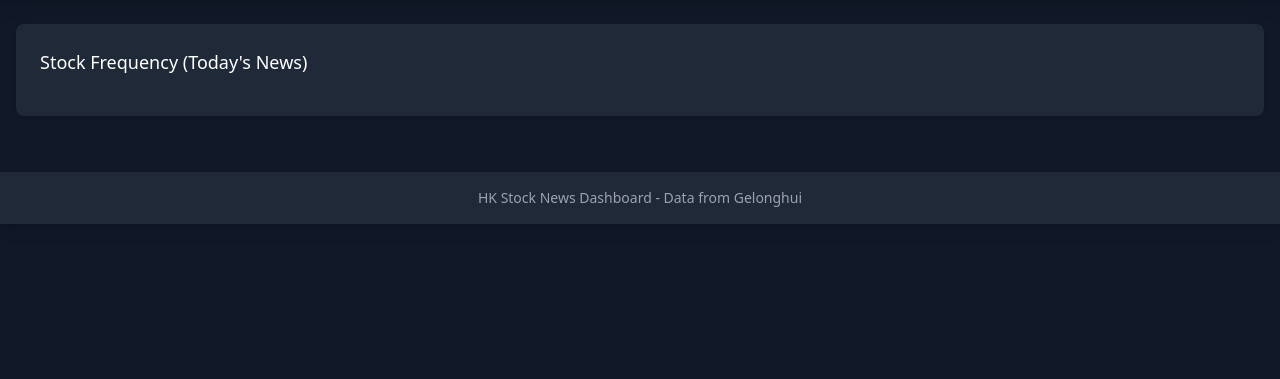
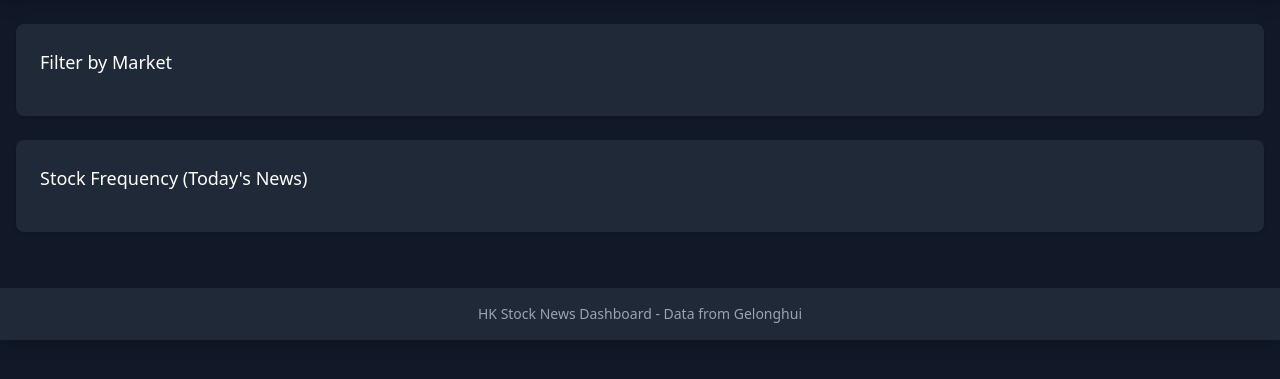
Before and after one commit to Antiant888/heatstock-webui, a FastAPI app: template templates/stocks.html in a window 1280 px wide. Shown: the part 60-439 px from the top of the page. Run offline with FastAPI, Linux system fonts and the light colour scheme; the template is opened without the code that fills it, so the values that code supplies are empty; some libraries are stand-ins or nearby versions.

Commit message:
Add market filter to Stock Frequency page
Backend (app.py):
- Pass available_markets and market_stock_data to stocks.html
- Each market has Top 50 stocks for today

Frontend (stocks.html):
- Add market filter checkboxes section
- Default: HK and US selected
- Real-time filtering when checkbox changes
- Combine stocks from selected markets
- Show Top 50 by frequency (Option C)
- Dark mode support for checkboxes

```diff
--- a/app.py
+++ b/app.py
@@ -169,13 +169,24 @@ async def news_page(request: Request):
 
 @app.get("/stocks", response_class=HTMLResponse)
 async def stocks_page(request: Request):
-    """Stock frequency analysis page - today's news only"""
+    """Stock frequency analysis page - today's news only with market filter"""
     session = get_session(engine)
     try:
-        # Get today's stock frequency only
+        # Get available markets
+        available_markets = get_available_markets(session)
+
+        # Get stock frequency by market for each available market (today only)
+        market_stock_data = {}
+        for market in available_markets:
+            market_stock_data[market] = get_stock_frequency_today_by_market(session, market, limit=50)
+
+        # Get today's stock frequency (all markets combined, top 50)
         stock_frequency = get_stock_frequency_today(session, limit=50)
+
         context = {
-            "stock_frequency_json": json.dumps(stock_frequency)
+            "stock_frequency_json": json.dumps(stock_frequency),
+            "available_markets_json": json.dumps(available_markets),
+            "market_stock_data_json": json.dumps(market_stock_data)
         }
 
         # Manually render template to bypass TemplateResponse issues
--- a/templates/stocks.html
+++ b/templates/stocks.html
@@ -2,6 +2,14 @@
 
 {% block content %}
 <div class="space-y-6">
+    <!-- Market Filter -->
+    <div class="bg-white dark:bg-gray-800 rounded-lg shadow p-6 transition-colors duration-300">
+        <h3 class="text-lg font-medium text-gray-900 dark:text-white mb-4">Filter by Market</h3>
+        <div id="marketCheckboxes" class="flex flex-wrap gap-3">
+            <!-- Checkboxes will be populated by JavaScript -->
+        </div>
+    </div>
+
     <!-- Stock Frequency Cloud -->
     <div class="bg-white dark:bg-gray-800 rounded-lg shadow p-6 transition-colors duration-300">
         <h3 class="text-lg font-medium text-gray-900 dark:text-white mb-4">Stock Frequency (Today's News)</h3>
@@ -12,19 +20,74 @@
 </div>
 
 <script>
-// Stock frequency data from backend
+// Data from backend
 const stockFrequency = JSON.parse('{{ stock_frequency_json|safe }}');
+const availableMarkets = JSON.parse('{{ available_markets_json|safe }}');
+const marketStockData = JSON.parse('{{ market_stock_data_json|safe }}');
 
-// Render hashtag cloud
-function renderStockCloud() {
-    const cloudContainer = document.getElementById('stockCloud');
+// Default markets (HK and US)
+let selectedMarkets = new Set(['HK', 'US'].filter(m => availableMarkets.includes(m)));
 
-    if (!stockFrequency || stockFrequency.length === 0) {
-        cloudContainer.innerHTML = '<p class="text-gray-500 dark:text-gray-400">No stock data available for today</p>';
+// Initialize market checkboxes
+function initializeMarketCheckboxes() {
+    const container = document.getElementById('marketCheckboxes');
+
+    if (!availableMarkets || availableMarkets.length === 0) {
+        container.innerHTML = '<p class="text-gray-500 dark:text-gray-400">No markets available</p>';
         return;
     }
 
-    cloudContainer.innerHTML = stockFrequency.map(stock => `
+    container.innerHTML = availableMarkets.map(market => `
+        <label class="inline-flex items-center cursor-pointer">
+            <input type="checkbox"
+                   class="market-checkbox form-checkbox h-5 w-5 text-green-600 dark:text-green-400 rounded border-gray-300 dark:border-gray-600 focus:ring-green-500"
+                   value="${market}"
+                   ${selectedMarkets.has(market) ? 'checked' : ''}>
+            <span class="ml-2 text-sm font-medium text-gray-700 dark:text-gray-300">${market}</span>
+        </label>
+    `).join('');
+
+    // Add event listeners
+    const checkboxes = container.querySelectorAll('.market-checkbox');
+    checkboxes.forEach(checkbox => {
+        checkbox.addEventListener('change', function() {
+            if (this.checked) {
+                selectedMarkets.add(this.value);
+            } else {
+                selectedMarkets.delete(this.value);
+            }
+            updateStockCloud();
+        });
+    });
+}
+
+// Update stock cloud based on selected markets
+function updateStockCloud() {
+    const cloudContainer = document.getElementById('stockCloud');
+
+    if (selectedMarkets.size === 0) {
+        cloudContainer.innerHTML = '<p class="text-gray-500 dark:text-gray-400">Please select at least one market</p>';
+        return;
+    }
+
+    // Combine stocks from selected markets
+    let combinedStocks = [];
+    selectedMarkets.forEach(market => {
+        if (marketStockData[market]) {
+            combinedStocks = combinedStocks.concat(marketStockData[market]);
+        }
+    });
+
+    // Sort by frequency and take top 50
+    combinedStocks.sort((a, b) => b.frequency - a.frequency);
+    const top50Stocks = combinedStocks.slice(0, 50);
+
+    if (top50Stocks.length === 0) {
+        cloudContainer.innerHTML = '<p class="text-gray-500 dark:text-gray-400">No stock data available for selected markets</p>';
+        return;
+    }
+
+    cloudContainer.innerHTML = top50Stocks.map(stock => `
         <a href="/news?stock=${stock.code}"
            class="inline-flex items-center px-4 py-2 rounded-full text-sm font-medium
                   bg-gray-100 dark:bg-gray-700
@@ -38,7 +101,10 @@ function renderStockCloud() {
     `).join('');
 }
 
-// Initial render
-renderStockCloud();
+// Initialize on page load
+document.addEventListener('DOMContentLoaded', function() {
+    initializeMarketCheckboxes();
+    updateStockCloud();
+});
 </script>
 {% endblock %}
```
